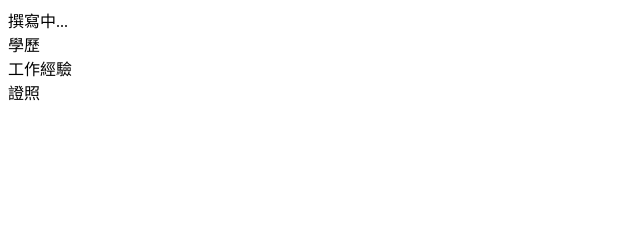
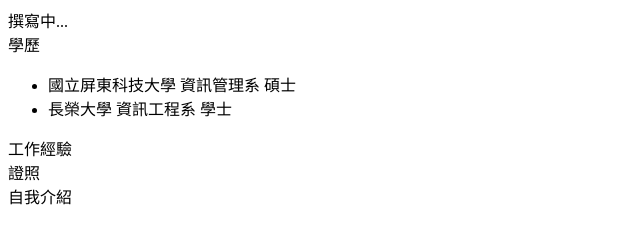
Before and after one commit to kaihuei0519/kaihuei0519.github.io, a plain HTML site: page index.html in a window 1280 px wide. Shown: the whole page, without its empty margins (0-640 px from the left). Drawn offline with Linux system fonts and the light colour scheme.

Commit message:
Update index.html
新增學歷

```diff
--- a/index.html
+++ b/index.html
@@ -9,8 +9,12 @@
 <body>
     撰寫中...<br>
     學歷<br>
+    <ul>
+        <li>國立屏東科技大學 資訊管理系 碩士</li>
+        <li>長榮大學 資訊工程系 學士</li>
+    </ul>
     工作經驗<br>
     證照<br>
-
+    自我介紹<br>
 </body>
 </html>
```
